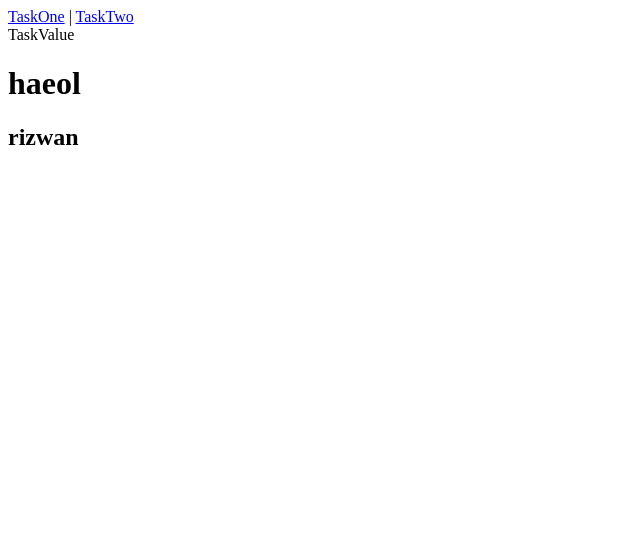
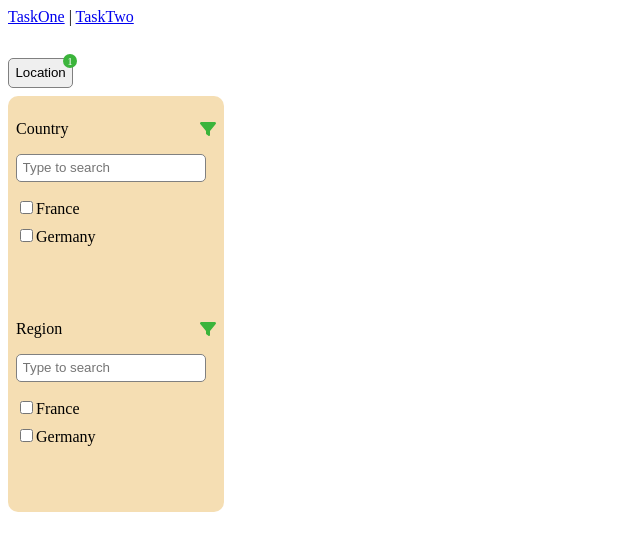
Before and after one commit to Meanmernapp/Vue-Location-Filter, a Vue app: page / in a window 1280 px wide. Shown: the top 550 px of the page, without its empty margins (0-640 px from the left). Built offline with nearby package versions, Linux system fonts and the light colour scheme.

Commit message:
design for task one

```diff
--- a/package.json
+++ b/package.json
@@ -8,6 +8,11 @@
     "lint": "vue-cli-service lint"
   },
   "dependencies": {
+    "@fortawesome/fontawesome-svg-core": "^6.2.0",
+    "@fortawesome/free-brands-svg-icons": "^6.2.0",
+    "@fortawesome/free-regular-svg-icons": "^6.2.0",
+    "@fortawesome/free-solid-svg-icons": "^6.2.0",
+    "@fortawesome/vue-fontawesome": "^3.0.1",
     "axios": "^0.27.2",
     "core-js": "^3.8.3",
     "vue": "^3.2.13",
--- a/src/components/TaskOne.vue
+++ b/src/components/TaskOne.vue
@@ -1,8 +1,51 @@
 <template>
-  <div>
-    TaskValue
-    <h1>haeol</h1>
-    <h2>{{ name }}</h2>
+  <div class="location_container">
+    <div class="menu_bar">
+      <div class="btn_location">
+        <button>Location</button>
+        <div class="icon_with_text">1</div>
+      </div>
+    </div>
+    <div class="location_sidebar">
+      <!-- Country -->
+      <div class="side_bar_option">
+        <div class="head">
+          <p>Country</p>
+          <font-awesome-icon icon="fa-solid fa-filter" />
+        </div>
+        <input class="search" type="search" placeholder="Type to search">
+        <div class="check_filter_container">
+          <div class="check_filter_item">
+            <input type="checkbox">
+          <span>France </span>
+          </div>
+          <div class="check_filter_item">
+            <input type="checkbox">
+          <span>Germany</span>
+          </div>
+        </div>
+
+      </div>
+      <!-- Region -->
+      <div class="side_bar_option">
+        <div class="head">
+          <p>Region</p>
+          <font-awesome-icon icon="fa-solid fa-filter" />
+        </div>
+        <input class="search" type="search" placeholder="Type to search">
+        <div class="check_filter_container">
+          <div class="check_filter_item">
+            <input type="checkbox">
+          <span>France </span>
+          </div>
+          <div class="check_filter_item">
+            <input type="checkbox">
+          <span>Germany</span>
+          </div>
+        </div>
+
+      </div>
+    </div>
   </div>
 </template>
 
@@ -11,6 +54,15 @@
 
 <script lang="ts">
 import { defineComponent } from "vue";
+
+import { library } from "@fortawesome/fontawesome-svg-core"
+import { faFilter } from "@fortawesome/free-solid-svg-icons"
+
+/* add icons to the library */
+library.add(faFilter)
+
+// /* add font awesome icon component */
+// Vue.component('font-awesome-icon', FontAwesomeIcon)
 
 export default defineComponent({
   name: "TaskOne",
@@ -80,4 +132,71 @@ export default defineComponent({
 
 
 <style scoped lang="scss">
+.location_container {
+  margin-top: 2rem;
+  // menu bar
+  .menu_bar {
+    .btn_location {
+      position: relative;
+      width: 70px;
+      button{
+        border: 1px solid gray;
+        border-radius: 5px;
+        padding: 0.4rem;
+      }
+      .icon_with_text{
+         width: 14px;
+         height: 14px;
+         border-radius: 50%;
+         position: absolute;
+         top: -4px;
+         right: 1px;
+         background: rgb(59, 180, 59);
+         font-size: 11px;
+         display: flex;
+         justify-content: center;
+         align-items: center;
+         color: white;
+      }
+    }
+  }
+// location
+  .location_sidebar{
+    margin-top: 0.5rem;
+    width: 200px;
+    height: 400px;
+    background: wheat;
+    border-radius: 10px;
+    padding: 0.5rem;
+    .side_bar_option{
+      height: 200px;
+      .head{
+        display: flex;
+        align-items: center;
+        justify-content: space-between;
+
+        svg{
+          color: rgb(59, 180, 59);
+        }
+      }
+      .search{
+        border-radius: 5px;
+        border:1px solid gray;
+        padding: 0.35rem;
+      }
+      .check_filter_container{
+        padding-top: 0.5rem;
+        .check_filter_item{
+          padding-top: 0.5rem;
+
+
+        }
+
+      }
+
+    }
+
+
+  }
+}
 </style>
--- a/src/main.ts
+++ b/src/main.ts
@@ -1,5 +1,6 @@
 import { createApp } from 'vue'
+import { FontAwesomeIcon } from "@fortawesome/vue-fontawesome";
 import App from './App.vue'
 import router from './router'
 
-createApp(App).use(router).mount('#app')
+createApp(App).use(router).component("font-awesome-icon", FontAwesomeIcon).mount('#app')
```
Also changed, not shown: 1 other file (tests, documents, lock files or other folders).
